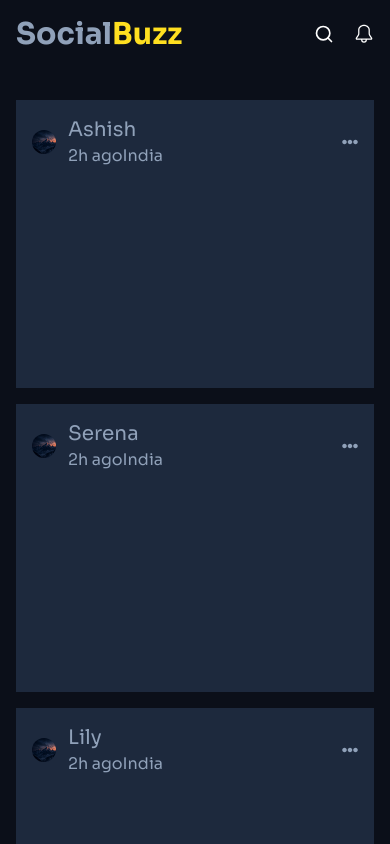
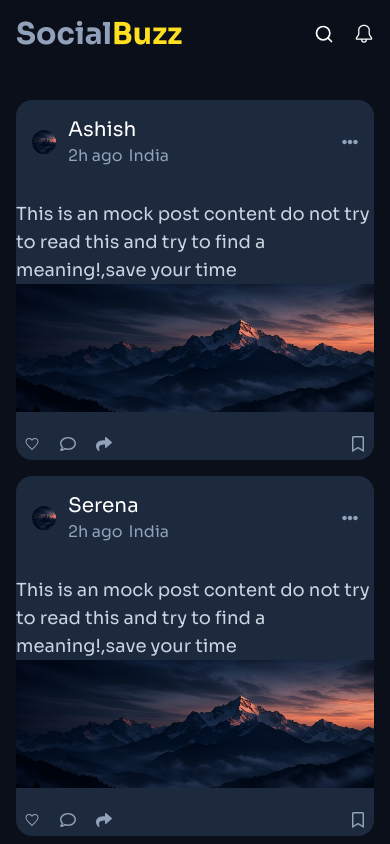
Before and after one commit to AshishResolute/SocialBuzz_Frontend, a React (Vite) app: page /home in a window 390 px wide. Built offline with nearby package versions, Linux system fonts and the light colour scheme.

Commit message:
Complete postCard built for mobile version

```diff
--- a/src/components/home/feed.jsx
+++ b/src/components/home/feed.jsx
@@ -1,4 +1,8 @@
 import { FaEllipsisH } from "react-icons/fa";
+import { IoMdHeartEmpty } from "react-icons/io";
+import { FaRegComment } from "react-icons/fa";
+import { FaShare } from "react-icons/fa";
+import { FaRegBookmark } from "react-icons/fa";
 import { mockPostData } from "../../util/mockData";
 export const MainContent = () => {
   return (
@@ -20,17 +24,18 @@ const Feed = () => {
   );
 };
 
-const PostCard = ({imgSrc,username,createdAt,location}) => {
+const PostCard = ({imgSrc,username,createdAt,location,postContent,postImage}) => {
 
   return (
-    <div className="flex flex-col text-slate-400 h-72 bg-slate-800">
+    <div className="flex flex-col text-slate-400  bg-slate-800 rounded-2xl gap-4">
       <PostCardHeader imgSrc={imgSrc} username={username} createdAt={createdAt} location={location}/>
+      <PostContent postContent={postContent} postImage={postImage}/>
+      <PostActions/>
     </div>
   );
 };
 
-const PostCardHeader = ({imgSrc, username,createdAt,location }) => {
-    console.log(imgSrc,username)
+const PostCardHeader = ({imgSrc, username,createdAt,location}) => {
   return (
     <div className="flex justify-between items-center p-4">
       <div className="flex gap-3 items-center">
@@ -40,8 +45,8 @@ const PostCardHeader = ({imgSrc, username,createdAt,location }) => {
           className="h-6 w-6 rounded-full"
         />
          <div>
-        <p className="text-xl bold">{username}</p>
-        <div>
+        <p className="text-xl bold text-white">{username}</p>
+        <div className="space-x-1.5">
           <span>{createdAt}</span>
           <span>{location||"Earth"}</span>
         </div>
@@ -51,3 +56,26 @@ const PostCardHeader = ({imgSrc, username,createdAt,location }) => {
     </div>
   );
 };
+
+
+const PostContent = ({postContent,postImage})=>{
+    return (
+        <div className="flex flex-col">
+            <p className="text-slate-300 text-lg">{postContent}</p>
+            <img src={postImage} alt="user post image" className="h-32 object-cover object-center"/>
+        </div>
+    )
+}
+
+const PostActions = ()=>{
+    return (
+        <div className="flex justify-between gap-5 p-2 items-center">
+            <div className="flex gap-5 items-center">
+                <IoMdHeartEmpty/>
+                <FaRegComment/>
+                <FaShare/>
+            </div>
+            <FaRegBookmark/>
+        </div>
+    )
+}
--- a/src/util/mockData.js
+++ b/src/util/mockData.js
@@ -5,7 +5,7 @@ export const mockPostData = [
     createdAt: `2h ago`,
     location: `India`,
     postContent: `This is an mock post content do not try to read this and try to find a meaning!,save your time`,
-    postImage: `../assets/socialBuzzAuth.jpg`,
+    postImage: `../../src/assets/socialBuzzAuth.jpg`,
   },
   {
     imgSrc: `../../src/assets/socialBuzzAuth.jpg`,
@@ -13,7 +13,7 @@ export const mockPostData = [
     createdAt: `2h ago`,
     location: `India`,
     postContent: `This is an mock post content do not try to read this and try to find a meaning!,save your time`,
-    postImage: `../assets/socialBuzzAuth.jpg`,
+    postImage: `../../src/assets/socialBuzzAuth.jpg`,
   },
   {
     imgSrc: `../../src/assets/socialBuzzAuth.jpg`,
@@ -21,6 +21,6 @@ export const mockPostData = [
     createdAt: `2h ago`,
     location: `India`,
     postContent: `This is an mock post content do not try to read this and try to find a meaning!,save your time`,
-    postImage: `../assets/socialBuzzAuth.jpg`,
+    postImage: `../../src/assets/socialBuzzAuth.jpg`,
   },
 ];
```
